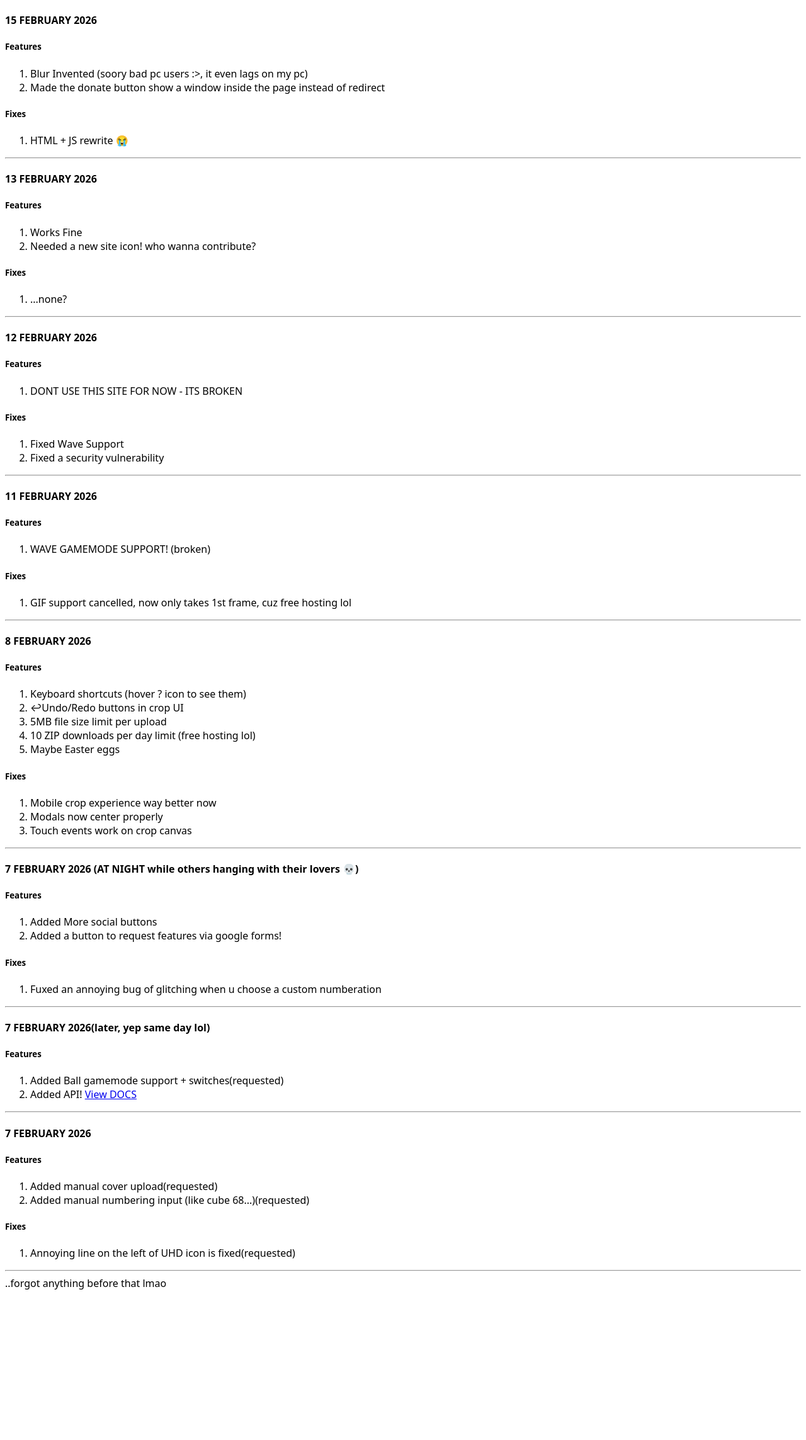
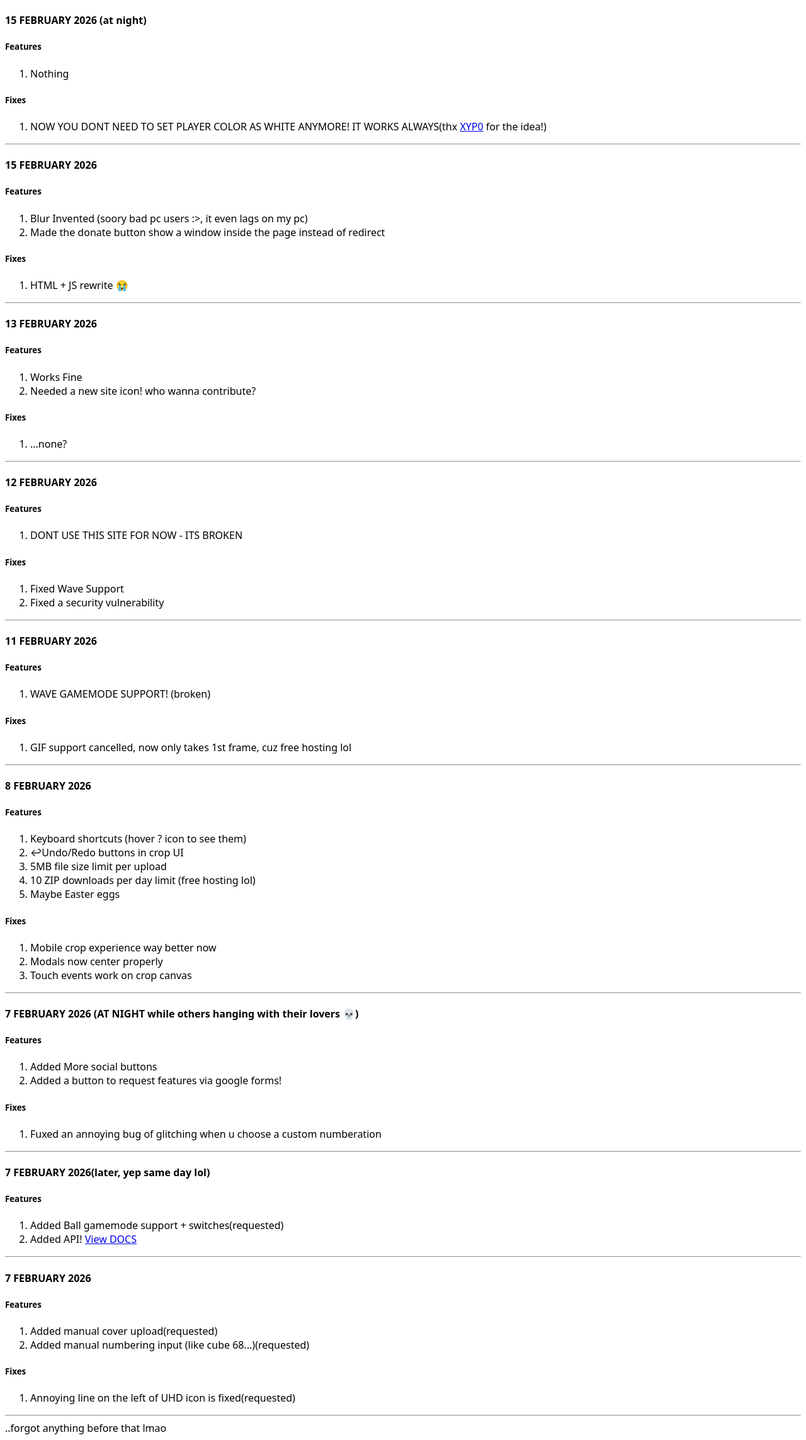
Before and after one commit to MalikHw/GDIconMaker, a PHP site: page /changelog.html in a window 1280 px wide. Shown: the whole page at 63% size. Before the commit the page ends 2048 px from the top, so only its background shows below. Run offline with PHP 8.4, Linux system fonts and the light colour scheme.

Commit message:
Auto-sync from VPS - 2026-02-16 01:14:16 UTC

```diff
--- a/changelog.html
+++ b/changelog.html
@@ -6,6 +6,15 @@
 		}
     </style>
     <head>
+        <h4>15 FEBRUARY 2026 (at night)</h4>
+        <h5>Features</h5>
+        <ol>
+            <li>Nothing</li>
+        </ol>
+        <h5>Fixes</h5>
+        <ol>
+            <li>NOW YOU DONT NEED TO SET PLAYER COLOR AS WHITE ANYMORE! IT WORKS ALWAYS(thx <a href="https://x.com/_xyp0" target="_blank"> XYP0</a> for the idea!)</li>
+        </ol><hr>
         <h4>15 FEBRUARY 2026</h4>
         <h5>Features</h5>
         <ol>
--- a/index.php
+++ b/index.php
@@ -78,7 +78,7 @@ $dy = (int)$dt->format('j');
                             <li>Drag-n-drop the TP to the right (just like Minecraft)</li>
                             <li>Click apply</li>
                             <li>Go to your icon set</li>
-                            <li><strong>THAT'S IT!</strong> (make sure to set p1 color to white(and p2 for wave), if you don't want then install <a href="https://geode-sdk.org/mods/rooot.custom-gamemode-colors" target="_blank">this fuck</a>)</li>
+                            <li><strong>THAT'S IT!(no need to change player colors as in 15/feb/2026 update</li>
                         </ol>
                     </div>
 
--- a/script.js
+++ b/script.js
@@ -41,7 +41,7 @@ function createDonateDropdown() {
                             <i class="nf nf-fa-shopping_cart dd-icon"></i>
                             <span class="dd-label">
                                 Buy MHv9
-                                <span class="dd-sub">get Mega Hack v9 as a gift</span>
+                                <span class="dd-sub">get me Mega Hack v9 as a gift!(it'll be a W)</span>
                             </span>
                             <i class="nf nf-fa-external_link dd-arrow"></i>
                         </a>
@@ -49,7 +49,7 @@ function createDonateDropdown() {
                             <i class="nf nf-fa-gift dd-icon"></i>
                             <span class="dd-label">
                                 Get me a gift!
-                                <span class="dd-sub">wishlist on Throne</span>
+                                <span class="dd-sub">Gift me anything else from Throne</span>
                             </span>
                             <i class="nf nf-fa-external_link dd-arrow"></i>
                         </a>
@@ -57,7 +57,7 @@ function createDonateDropdown() {
                             <i class="nf nf-fa-discord dd-icon"></i>
                             <span class="dd-label">
                                 Boost our Discord server
-                                <span class="dd-sub">join &amp; boost the community</span>
+                                <span class="dd-sub">join &amp; boost my discord community</span>
                             </span>
                             <i class="nf nf-fa-external_link dd-arrow"></i>
                         </a>
```
Also changed, not shown: 6 other files.
